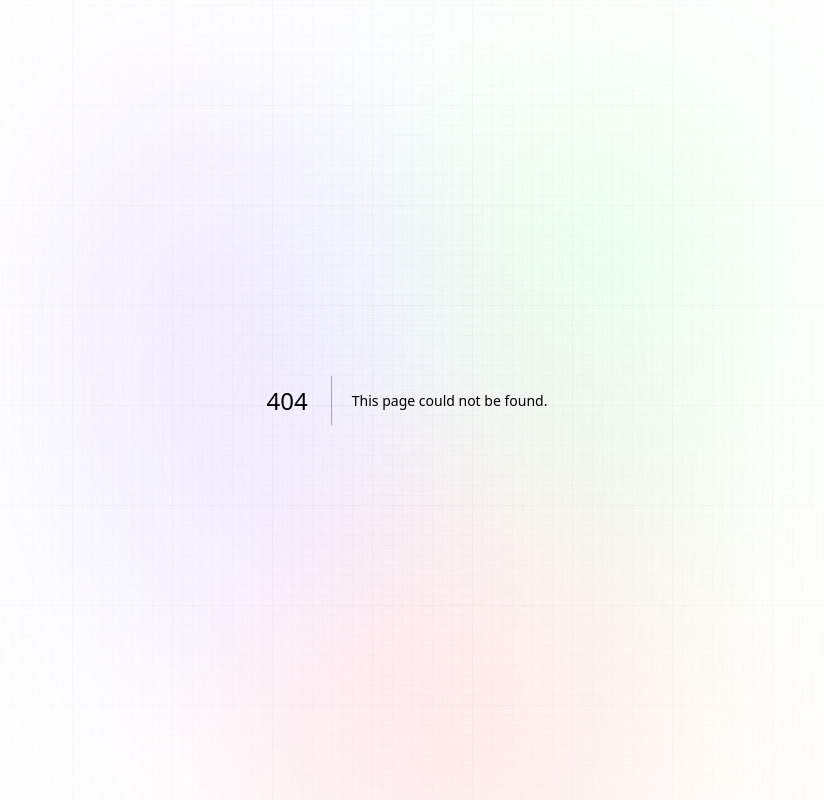
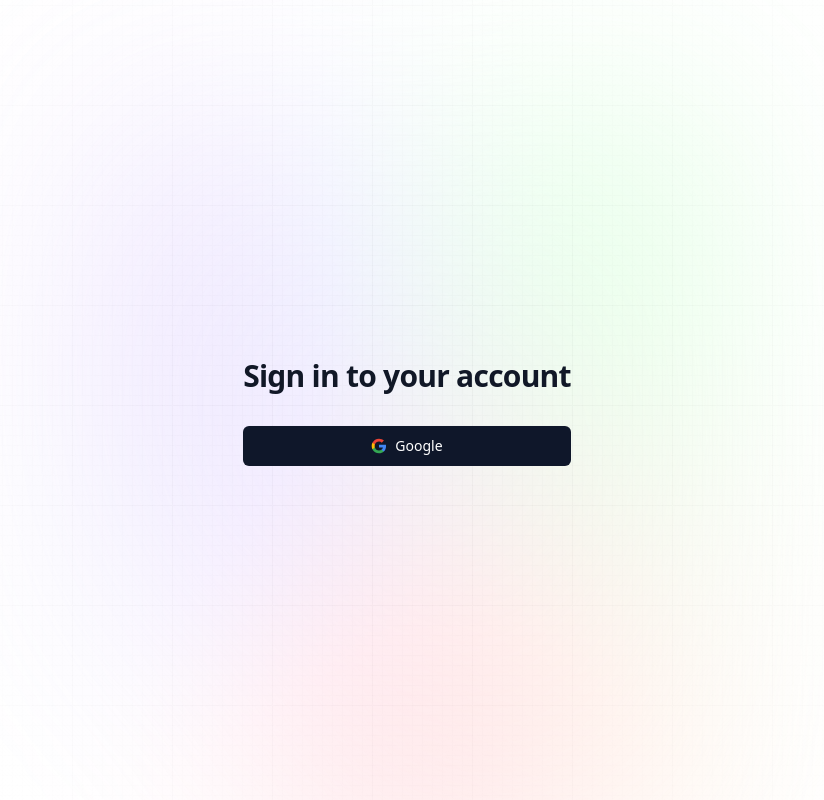
Before and after one commit to MisterMaroki/t3-chess-ex, a Next.js app: page /login in a window 1280 px wide. Before the commit this address had no page. Shown: the whole page, without its empty margins (233-1057 px from the left). Built offline with nearby package versions, Linux system fonts and the light colour scheme.

Commit message:
login with google and redirect to home

```diff
--- /dev/null
+++ b/src/app/login/page.tsx
@@ -0,0 +1,77 @@
+'use client';
+
+import Button from '@/components/ui/Button';
+import { FC, useState } from 'react';
+import { signIn } from 'next-auth/react';
+import { toast } from 'react-hot-toast';
+
+const Page: FC = () => {
+	const [isLoading, setIsLoading] = useState<boolean>(false);
+
+	async function loginWithGoogle() {
+		setIsLoading(true);
+		try {
+			await signIn('google');
+		} catch (error) {
+			// display error message to user
+			toast.error('Something went wrong with your login.');
+		} finally {
+			setIsLoading(false);
+		}
+	}
+
+	return (
+		<>
+			<div className="flex items-center justify-center min-h-full px-4 py-12 sm:px-6 lg:px-8">
+				<div className="flex flex-col items-center w-full max-w-md space-y-8">
+					<div className="flex flex-col items-center gap-8">
+						<h2 className="mt-6 text-3xl font-bold tracking-tight text-center text-gray-900">
+							Sign in to your account
+						</h2>
+					</div>
+
+					<Button
+						isLoading={isLoading}
+						type="button"
+						className="w-full max-w-sm mx-auto"
+						onClick={loginWithGoogle}
+					>
+						{isLoading ? null : (
+							<svg
+								className="w-4 h-4 mr-2"
+								aria-hidden="true"
+								focusable="false"
+								data-prefix="fab"
+								data-icon="github"
+								role="img"
+								xmlns="http://www.w3.org/2000/svg"
+								viewBox="0 0 24 24"
+							>
+								<path
+									d="M22.56 12.25c0-.78-.07-1.53-.2-2.25H12v4.26h5.92c-.26 1.37-1.04 2.53-2.21 3.31v2.77h3.57c2.08-1.92 3.28-4.74 3.28-8.09z"
+									fill="#4285F4"
+								/>
+								<path
+									d="M12 23c2.97 0 5.46-.98 7.28-2.66l-3.57-2.77c-.98.66-2.23 1.06-3.71 1.06-2.86 0-5.29-1.93-6.16-4.53H2.18v2.84C3.99 20.53 7.7 23 12 23z"
+									fill="#34A853"
+								/>
+								<path
+									d="M5.84 14.09c-.22-.66-.35-1.36-.35-2.09s.13-1.43.35-2.09V7.07H2.18C1.43 8.55 1 10.22 1 12s.43 3.45 1.18 4.93l2.85-2.22.81-.62z"
+									fill="#FBBC05"
+								/>
+								<path
+									d="M12 5.38c1.62 0 3.06.56 4.21 1.64l3.15-3.15C17.45 2.09 14.97 1 12 1 7.7 1 3.99 3.47 2.18 7.07l3.66 2.84c.87-2.6 3.3-4.53 6.16-4.53z"
+									fill="#EA4335"
+								/>
+								<path d="M1 1h22v22H1z" fill="none" />
+							</svg>
+						)}
+						Google
+					</Button>
+				</div>
+			</div>
+		</>
+	);
+};
+
+export default Page;
--- a/src/app/page.tsx
+++ b/src/app/page.tsx
@@ -1,6 +1,6 @@
 import Button from '@/components/ui/Button';
 import { db } from '@/lib/db';
-import Image from 'next/image';
+import Link from 'next/link';
 
 export default async function Home() {
 	await db.set('hello', 'world');
@@ -14,9 +14,11 @@
 			<p className="pb-8 text-center desc">
 				Chat with your friends and play chess with the help of AI
 			</p>
-			<Button size="lg" className=" outline_btn">
-				Go
-			</Button>
+			<Link href="/login">
+				<Button size="lg" className=" outline_btn">
+					Get Started
+				</Button>
+			</Link>
 		</section>
 	);
 }
```
